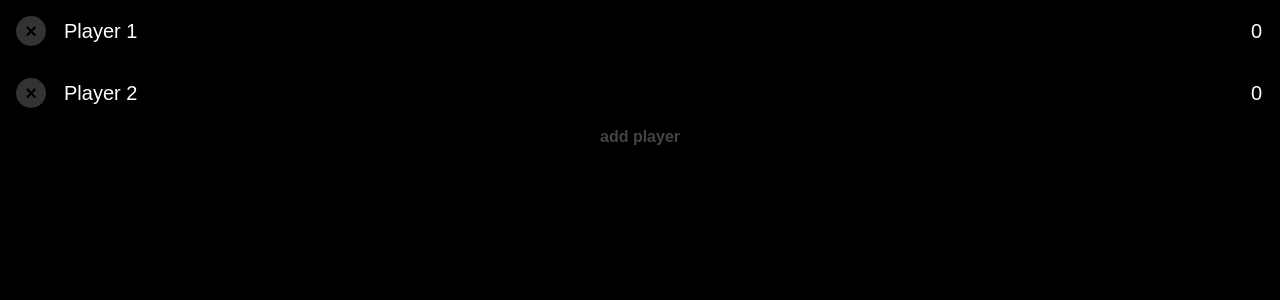
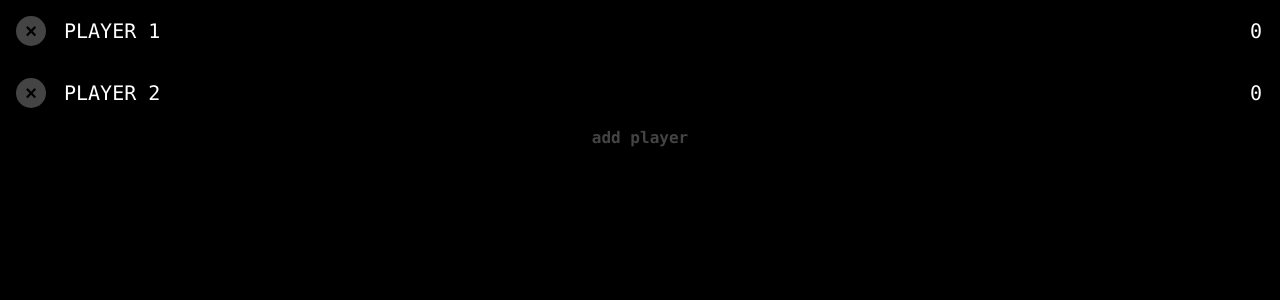
Before and after one commit to knifecake/interwebs, a Jekyll site: the page scorekeeper/index.html, which Jekyll copies as it is, in a window 1280 px wide. Shown: the top 300 px of the page. Built offline with Jekyll 4.4.1, drawn with Linux system fonts in a browser that asks for light colours.

Commit message:
Polish the app

```diff
--- a/scorekeeper/index.html
+++ b/scorekeeper/index.html
@@ -8,6 +8,9 @@
 
   <link rel="stylesheet" href="scorekeeper.css">
   <script src="scorekeeper.js" defer></script>
+
+  <link rel="mask-icon" href="img/mask-icon.svg" color="red">
+  <link rel="manifest" href="manifest.webmanifest">
 </head>
 
 <body>
--- a/scorekeeper/scorekeeper.css
+++ b/scorekeeper/scorekeeper.css
@@ -1,3 +1,7 @@
+:root {
+  --gray: #444;
+}
+
 * {
   box-sizing: border-box;
 }
@@ -8,7 +12,8 @@
 
 body {
   margin: 0;
-  font-family: Helvetica Neue, Helvetica, Verdana, Arial, sans-serif;
+  /* font-family: Helvetica Neue, Helvetica, Verdana, Arial, sans-serif; */
+  font-family: Hack, Monaco, monospace;
   font-size: 20px;
   background: #000;
   color: #fff;
@@ -36,9 +41,14 @@
   min-height: 30px;
   border-radius: 50%;
 
-  background-color: #333;
+  background-color: var(--gray);
   font-weight: bold;
   font-size: 1em;
+}
+
+button:hover, button:focus {
+  color: white;
+  outline: none;
 }
 
 input {
@@ -46,6 +56,14 @@
   background: transparent;
   color: #fff;
   font-size: inherit;
+  font-family: inherit;
+  min-width: 0;
+  text-transform: uppercase;
+}
+
+input:focus {
+  background-color: var(--gray);
+  outline: none;
 }
 
 li input[type="text"] {
@@ -62,8 +80,14 @@
   width: 100%;
   font-size: 1rem;
   border: none;
-  color: #444;
+  color: var(--gray);
   font-weight: bold;
   text-align: center;
   cursor: pointer;
+  font-family: inherit;
 }
+
+#add-player:focus, #add-player:hover {
+  color: white;
+  outline: none;
+}
--- a/scorekeeper/scorekeeper.js
+++ b/scorekeeper/scorekeeper.js
@@ -1,3 +1,5 @@
+let focusedElement;
+
 const saveScores = () => {
   const items = document.querySelectorAll('#scoreboard li');
   let scores = [];
@@ -23,6 +25,27 @@
   document
     .querySelectorAll('#scoreboard li')
     .forEach(bindPlayerEvents);
+}
+
+const processInput = (e) => {
+  const input = e.target.value;
+  if (input.length > 0) {
+    if (input[0] == '+' || input[0] == '-') {
+      const player = e.target.parentNode.querySelector('input[type="text"]').value;
+      const scores = JSON.parse(localStorage.getItem('scores') || "[]");
+      const prev = scores.find(s => s.key == player);
+      if (prev !== undefined && input != prev.val) {
+        const curr = +prev.val + +input;
+        if (!isNaN(curr)) {
+          e.target.value = curr;
+        }
+      }
+    }
+  } else {
+    e.target.value = 0;
+  }
+
+  saveScores();
 }
 
 const addPlayer = (name, score) => {
@@ -53,10 +76,30 @@
   li.querySelector('button')
     .addEventListener('click', removePlayer);
 
+  li.querySelectorAll('input[type="text"]')
+    .forEach(i => i.addEventListener('blur', saveScores));
+
+  li.querySelectorAll('input[type="tel"]')
+    .forEach(i => i.addEventListener('blur', processInput));
+
   li.querySelectorAll('input')
-    .forEach(i => i.addEventListener('blur', saveScores));
+    .forEach(i => {
+      // blur when pressing enter
+      i.addEventListener('keypress', e => {
+        if (e.key == "Enter") {
+          i.blur();
+        }
+      });
+
+      // select text when input is focused
+      i.addEventListener('focus', e => {
+        if (focusedElement == i) return;
+
+        focusedElement = i;
+        setTimeout(() => i.select(), 0);
+      });
+    });
 }
-
 
 document
   .getElementById('add-player')
```
Also changed, not shown: scorekeeper/img/mask-icon.svg (added), scorekeeper/img/touch-icon-192.png (added), scorekeeper/img/touch-icon.svg (added), scorekeeper/manifest.webmanifest (added).
